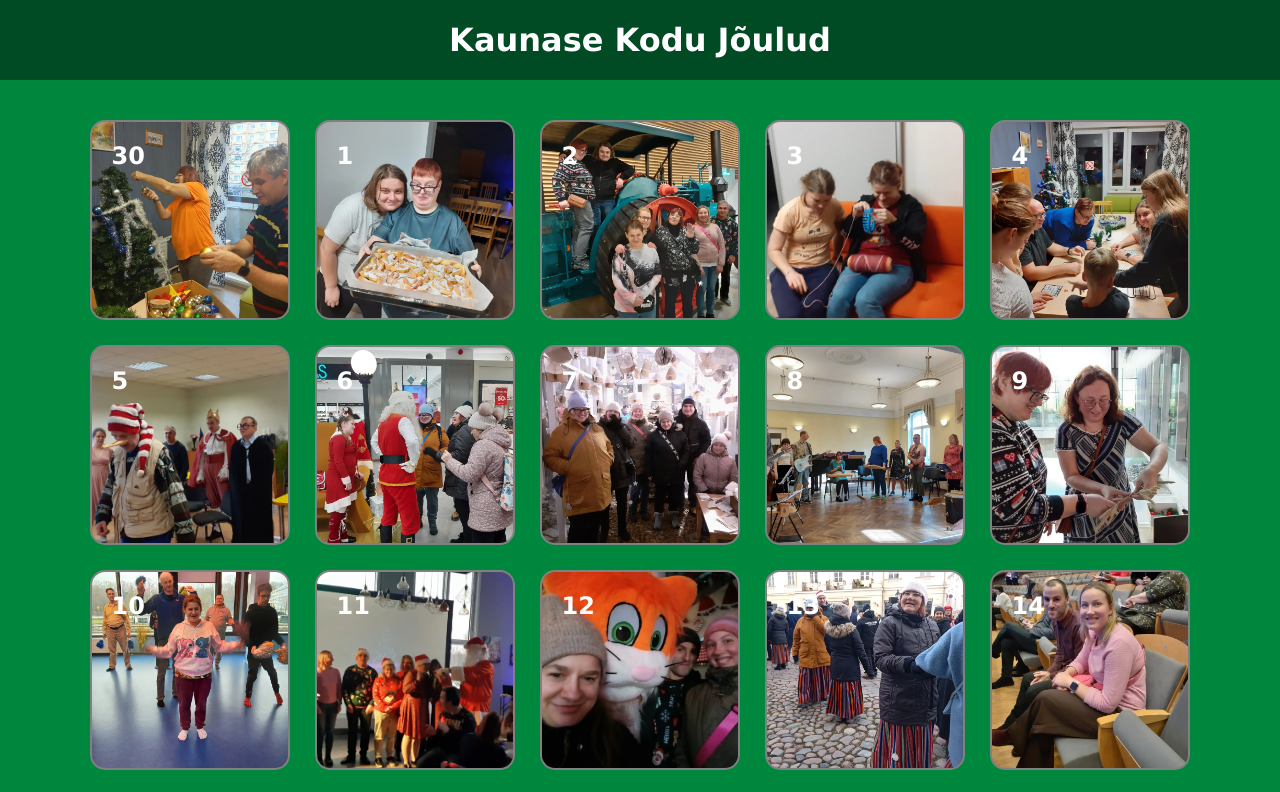
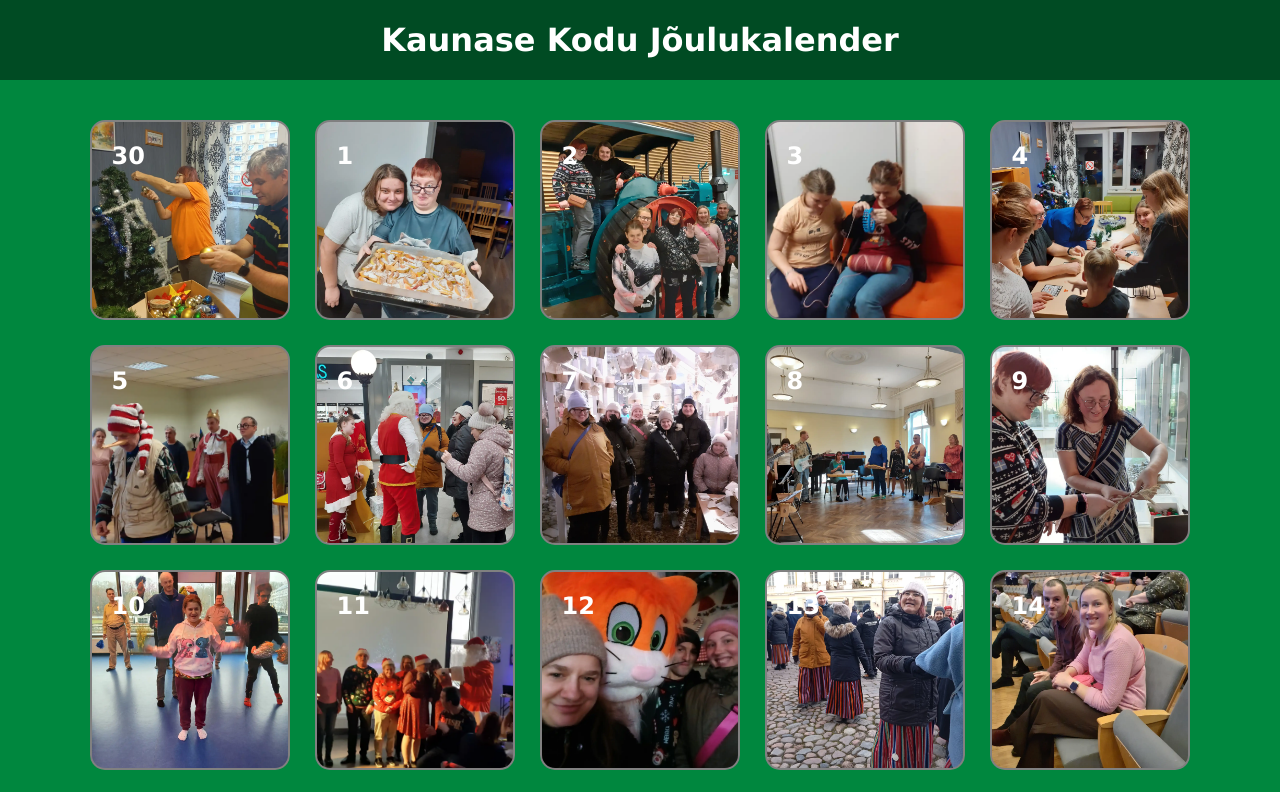
Before and after one commit to MartinRitsberg/calendar, a plain HTML site: page index.html in a window 1280 px wide. Shown: the top 792 px of the page. Drawn offline with Linux system fonts and the light colour scheme.

Commit message:
Changed header title

```diff
--- a/index.html
+++ b/index.html
@@ -15,7 +15,7 @@
   <body>
     <main>
       <header id="calendar-header">
-        <h1 id="calendar-title">Kaunase Kodu Jõulud</h1>
+        <h1 id="calendar-title">Kaunase Kodu Jõulukalender</h1>
       </header>
       <div id="calendar-container">
         <div
```
